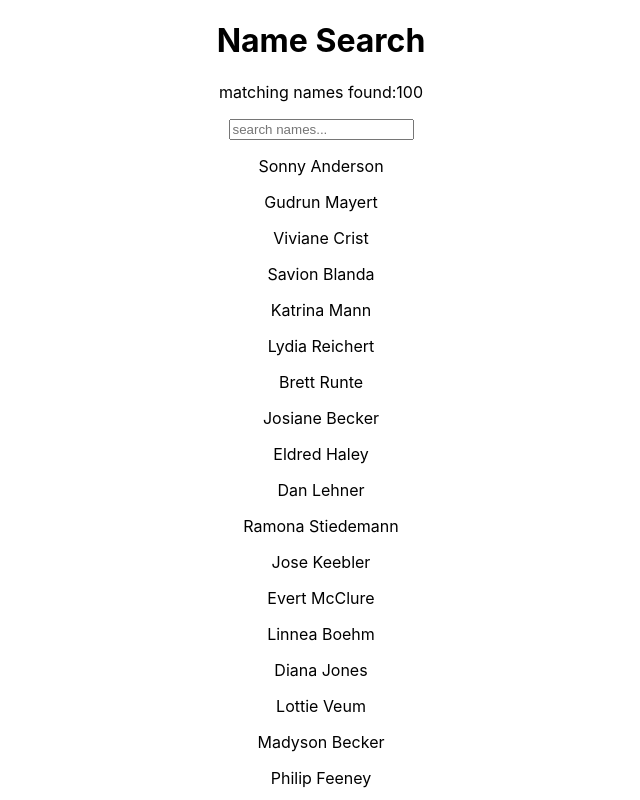
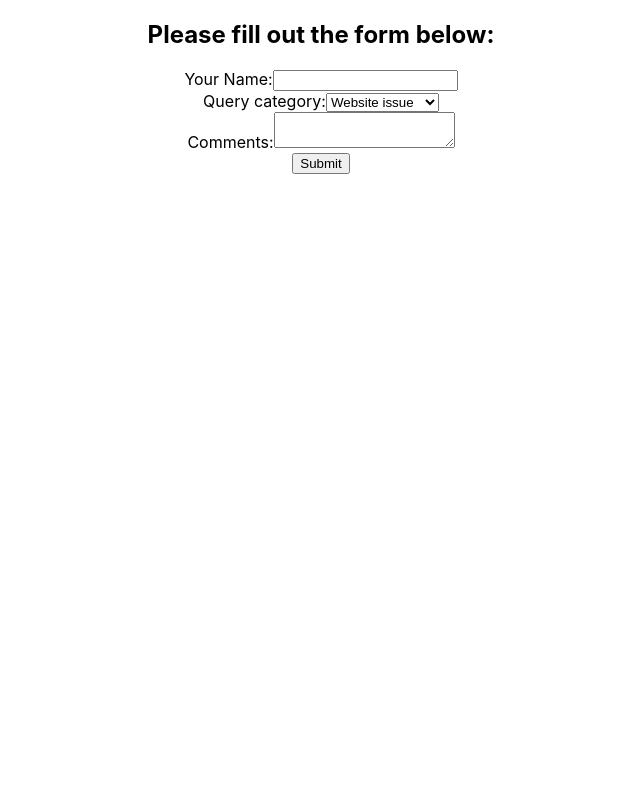
Before and after one commit to SandraBergstrom/react-ci-fepo, a React (Create React App) app in the folder my-app/: page / in a window 1280 px wide. Shown: the top 800 px of the page, without its empty margins (319-959 px from the left). Built offline with nearby package versions, Linux system fonts and the light colour scheme.

Commit message:
Controlled forms hooks

```diff
--- a/my-app/src/App.js
+++ b/my-app/src/App.js
@@ -14,12 +14,13 @@
 // import LifeCyclesCWU from './components/LifeCyclesCWU';
 // import ControlledForm from './components/ControlledForm';
 // import UncontrolledForm from './components/UncontrolledForm';
-import SearchBar from './components/SearchBar';
+// import SearchBar from './components/SearchBar';
+import ControlledFormHooks from './components/ControlledFormHooks';
 
 function App() {
   return (
     <div className="App">
-      <SearchBar />
+      <ControlledFormHooks />
     </div>
   );
 }
--- /dev/null
+++ b/my-app/src/components/ControlledFormHooks.js
@@ -0,0 +1,54 @@
+import React, { useState } from 'react'
+
+function ControlledFormHooks() {
+    const [name, setName] = useState('');
+    const [category, setCategory] = useState('website');
+    const [comments, setComments] = useState('');
+    const handleSubmit = (e) => {
+        e.preventDefault();
+        console.log(name, category, comments);
+    }
+    return (
+        <div>
+            <h2>Please fill out the form below:</h2>
+            <form onSubmit={handleSubmit}>
+                <div>
+                    <label htmlFor="id-name">Your Name:</label>
+                    <input
+                        value={name}
+                        onChange={(e) => setName(e.target.value)}
+                        id="id-name"
+                        name="name"
+                        type="text"
+                    />
+                </div>
+                <div>
+                    <label htmlFor="id-category">Query category:</label>
+                    <select
+                        id="id-category"
+                        name="category"
+                        value={category}
+                        onChange={(e) => setCategory(e.target.value)}
+                    >
+                        <option value="website">Website issue</option>
+                        <option value="order">Order issue</option>
+                        <option value="general">General inquiry</option>
+
+                    </select>
+                </div>
+                <div>
+                    <label htmlFor="id-comments">Comments:</label>
+                    <textarea
+                        id="id-comments"
+                        name="comments"
+                        value={comments}
+                        onChange={(e) => setComments(e.target.value)}
+                    />
+                </div>
+                <input type="submit" value="Submit" />
+            </form>
+        </div>
+    )
+}
+
+export default ControlledFormHooks
```
Also changed, not shown: my-app/src/components/HooksCounter.js (added, +20 -0 lines).
